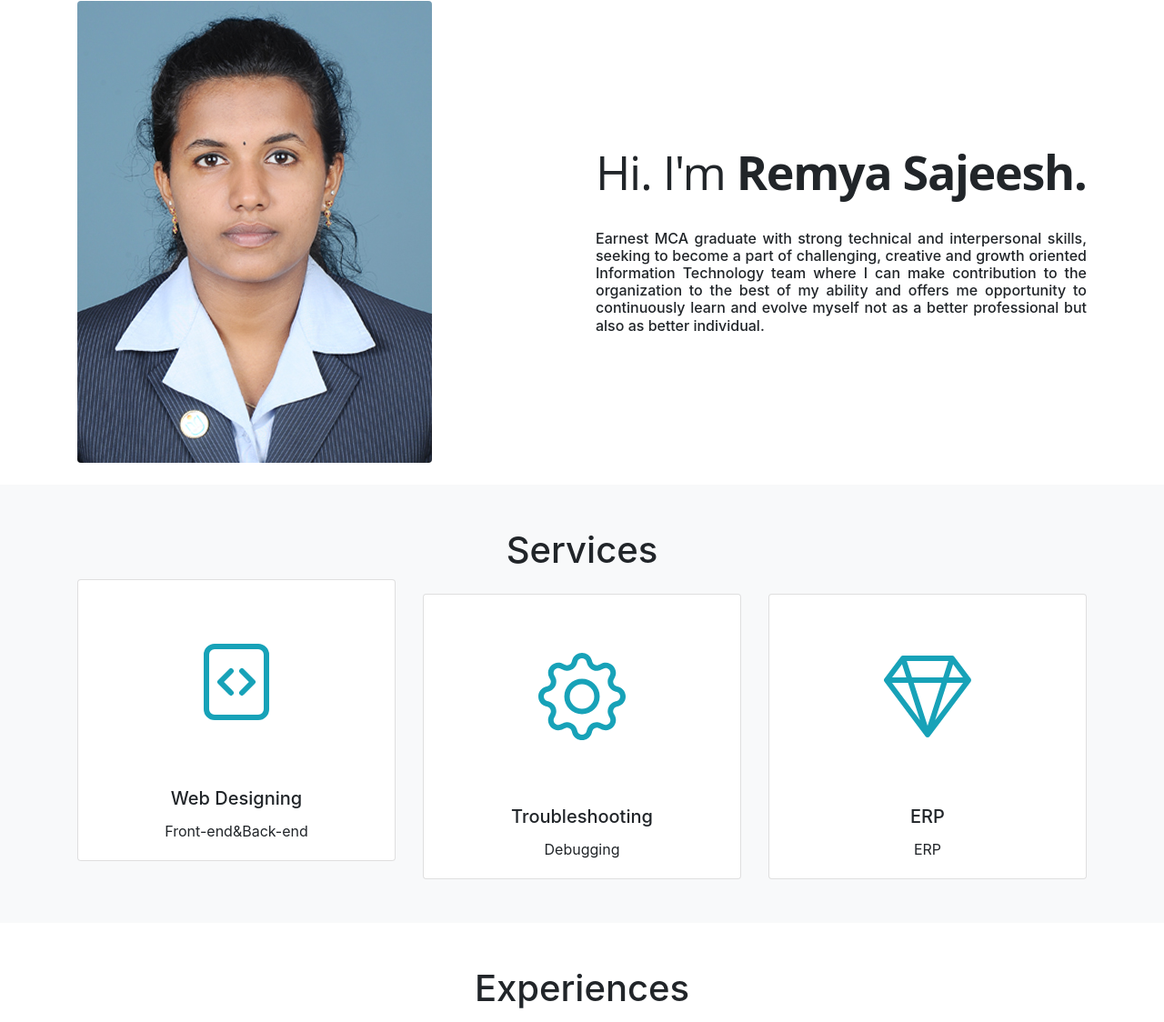
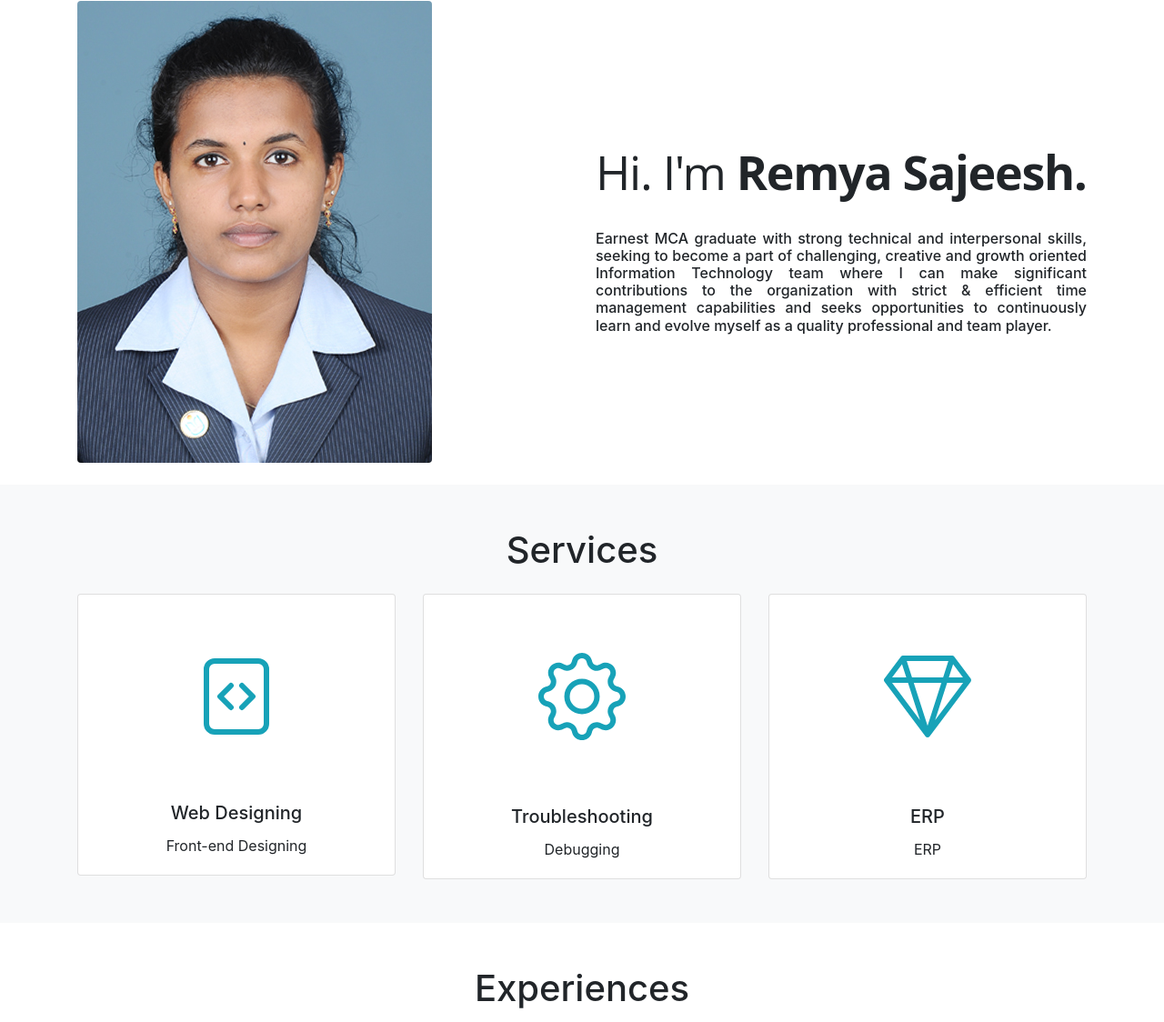
Before and after one commit to Remya20/Personal-Website, a plain HTML site: page index.html in a window 1280 px wide. Shown: the part 71-1195 px from the top of the page at 91% size. Drawn offline with nearby package versions, Linux system fonts and the light colour scheme.

Commit message:
Update index.html
some  text changes

```diff
--- a/index.html
+++ b/index.html
@@ -46,7 +46,7 @@
             </div>
             <div class="col-md-6">
                 <h2 class="pt-4" style="font-family: 'Open Sans', sans-serif; letter-spacing: -0.025em;font-size: 3.25em;">Hi. I'm <span style="font-weight:bolder;">Remya Sajeesh.</span></h2><br>
-                <h6 style="text-align:justify">Earnest MCA graduate with strong technical and interpersonal skills, seeking to become a part of challenging, creative and growth oriented Information Technology team where I can make contribution to the organization to the best of my ability and offers me opportunity to continuously learn and evolve myself not as a better professional but also as better individual.</h6>
+                <h6 style="text-align:justify">Earnest MCA graduate with strong technical and interpersonal skills, seeking to become a part of challenging, creative and growth oriented Information Technology team where I can make significant contributions to the organization with strict & efficient time management capabilities and seeks opportunities to continuously learn and evolve myself as a quality professional and team player.</h6>
             </div>
         </div>
     </div>
@@ -56,7 +56,7 @@
     <div class="container">
         <h1 class="text-center">Services</h1>
         <div class="row text-center">
-        <div class="col-md-4">
+        <div class="col-md-4 mt-3">
             <div class="card">
               <svg width="1em" height="2em" viewBox="0 0 16 16" class="bi bi-file-code display-1 text-info align-self-center mt-3" fill="currentColor" xmlns="http://www.w3.org/2000/svg">
                 <path fill-rule="evenodd" d="M4 1h8a2 2 0 0 1 2 2v10a2 2 0 0 1-2 2H4a2 2 0 0 1-2-2V3a2 2 0 0 1 2-2zm0 1a1 1 0 0 0-1 1v10a1 1 0 0 0 1 1h8a1 1 0 0 0 1-1V3a1 1 0 0 0-1-1H4z"/>
@@ -64,7 +64,7 @@
               </svg>
               <div class="card-body">
                   <h5 class="card-title">Web Designing</h5>
-                  <p class="card-text">Front-end&Back-end</p>
+                  <p class="card-text">Front-end Designing</p>
               </div>
             </div>
         </div>
```
